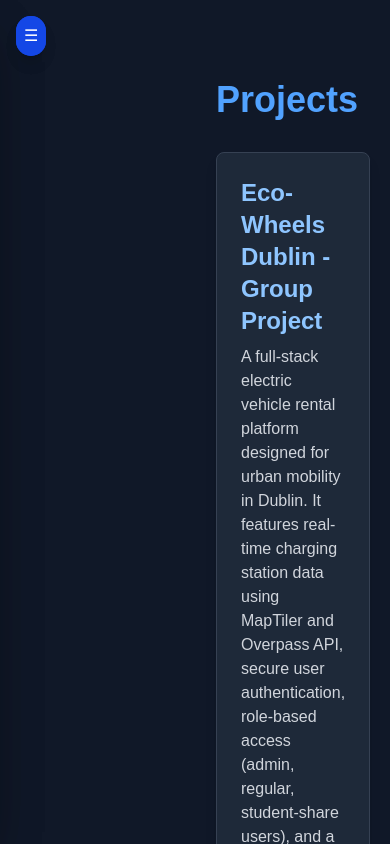
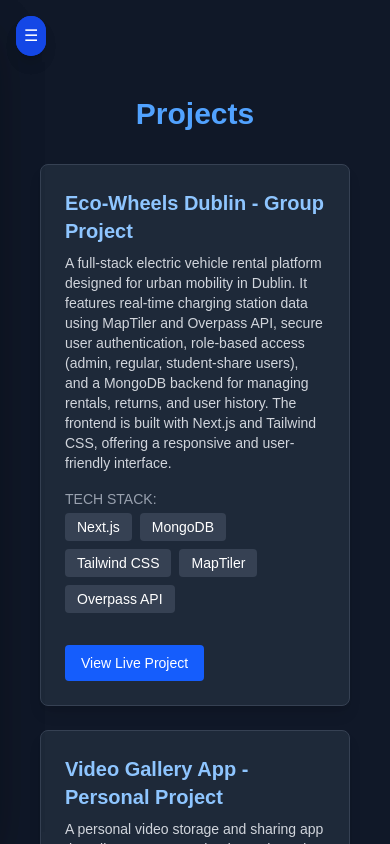
Before and after one commit to Femi-coder/my-portfolio, a Next.js app: page /projects in a window 390 px wide. Shown: the top 844 px of the page. Built offline with nearby package versions, Linux system fonts and the light colour scheme.

Commit message:
responsive

```diff
--- a/pages/index.jsx
+++ b/pages/index.jsx
@@ -10,39 +10,40 @@ export default function Home() {
     <>
       <Navbar />
       <TransitionWrapper>
-        <main className="min-h-screen bg-gray-900 text-white pl-48 pt-20 px-8 flex flex-col items-center justify-center text-center">
+        <main className="min-h-screen bg-gray-900 text-white pt-24 px-4 sm:px-8 md:pl-48 flex flex-col items-center justify-center text-center">
           <motion.div
             initial={{ opacity: 0, y: 40 }}
             animate={{ opacity: 1, y: 0 }}
             transition={{ duration: 0.6 }}
-            className="flex flex-col items-center"
+            className="flex flex-col items-center w-full"
           >
-            <Image
-              src="/femi.png"
-              alt="Femi Onasanya"
-              width={450}
-              height={180}
-              className="rounded-full shadow-lg mb-6 border-4 border-blue-500"
-            />
-            <h1 className="text-4xl md:text-5xl font-bold mb-4 text-blue-400">
+            <div className="w-40 sm:w-56 md:w-64 mb-6">
+              <Image
+                src="/femi.png"
+                alt="Femi Onasanya"
+                width={450}
+                height={450}
+                className="rounded-full shadow-lg border-4 border-blue-500 w-full h-auto"
+              />
+            </div>
+
+            <h1 className="text-3xl sm:text-4xl md:text-5xl font-bold mb-4 text-blue-400">
               Femi Onasanya
             </h1>
-            <p className="text-xl text-gray-300 mb-6 max-w-xl">
+            <p className="text-lg sm:text-xl text-gray-300 mb-4 max-w-xl px-2">
               Final Year Computing Student | React & Node.js Developer
             </p>
-            <p className="text-md text-gray-400 max-w-xl mb-6">
+            <p className="text-sm sm:text-md text-gray-400 max-w-xl mb-6 px-2">
               I build fast, accessible, and responsive web apps with modern tech like React, Next.js, Tailwind CSS, and MongoDB.
             </p>
 
-            {/* Call-to-Action */}
             <Link href="/projects">
-              <button className="bg-blue-600 hover:bg-blue-500 text-white py-2 px-6 rounded shadow transition duration-300 mb-4">
+              <button className="bg-blue-600 hover:bg-blue-500 text-white py-2 px-6 rounded shadow transition duration-300 mb-4 text-sm sm:text-base">
                 View My Projects
               </button>
             </Link>
 
-            {/* Social Links */}
-            <div className="flex gap-6 mt-4 text-2xl text-gray-400">
+            <div className="flex gap-6 mt-4 text-xl sm:text-2xl text-gray-400">
               <a
                 href="https://github.com/Femi-coder"
                 target="_blank"
--- a/pages/projects.jsx
+++ b/pages/projects.jsx
@@ -13,50 +13,58 @@ const projects = [
     desc: `A personal video storage and sharing app that allows users to upload, watch, and manage their videos in a clean gallery view. Features include user authentication, secure video uploads, real-time previews, and a private dashboard. Videos are stored in the cloud and accessible only after login.`,
     tech: ['Next.js', 'Firebase Storage', 'Tailwind CSS', 'NextAuth.js'],
     liveLink: 'https://your-video-gallery.vercel.app',
-
   },
   {
-  title: 'Financial Planner',
-  desc: 'A personal finance tracker that lets users manage their income and expenses with login support and user-specific transaction history.',
-  tech: ['Next.js', 'Node.js', 'MongoDB', 'Tailwind CSS', 'bcrypt'],
-  liveLink: 'https://finance-tracker-one-olive.vercel.app/'
+    title: 'Financial Planner',
+    desc: 'A personal finance tracker that lets users manage their income and expenses with login support and user-specific transaction history.',
+    tech: ['Next.js', 'Node.js', 'MongoDB', 'Tailwind CSS', 'bcrypt'],
+    liveLink: 'https://finance-tracker-one-olive.vercel.app/',
   }
-
 ];
-
 
 export default function Projects() {
   return (
     <>
       <Navbar />
       <TransitionWrapper>
-        <main className="min-h-screen bg-gray-900 text-white pl-48 pt-20 px-8">
-          <h1 className="text-4xl font-bold mb-8 text-blue-400">Projects</h1>
-          <div className="grid gap-8 md:grid-cols-2 xl:grid-cols-2">
+        <main className="min-h-screen bg-gray-900 text-white pt-24 px-4 sm:px-8 md:pl-48">
+          <h1 className="text-3xl sm:text-4xl font-bold mb-8 text-blue-400 text-center sm:text-left">
+            Projects
+          </h1>
+
+          <div className="grid gap-6 sm:gap-8 sm:grid-cols-1 md:grid-cols-2 xl:grid-cols-2">
             {projects.map((project) => (
-              <div key={project.title} className="bg-gray-800 p-6 rounded-lg shadow-lg border border-gray-700">
-                <h3 className="text-2xl font-semibold text-blue-300 mb-2">{project.title}</h3>
-                <p className="text-gray-300 mb-4 whitespace-pre-line">{project.desc}</p>
+              <div
+                key={project.title}
+                className="bg-gray-800 p-6 rounded-lg shadow-lg border border-gray-700"
+              >
+                <h3 className="text-xl sm:text-2xl font-semibold text-blue-300 mb-2">
+                  {project.title}
+                </h3>
+                <p className="text-gray-300 mb-4 whitespace-pre-line text-sm sm:text-base">
+                  {project.desc}
+                </p>
 
-                {/* Tech stack */}
                 <div className="mb-4">
                   <h4 className="text-sm uppercase text-gray-400 mb-1">Tech Stack:</h4>
                   <ul className="flex flex-wrap gap-2">
                     {project.tech.map((techItem) => (
-                      <li key={techItem} className="bg-gray-700 px-3 py-1 rounded text-sm text-white">
+                      <li
+                        key={techItem}
+                        className="bg-gray-700 px-3 py-1 rounded text-sm text-white"
+                      >
                         {techItem}
                       </li>
                     ))}
                   </ul>
                 </div>
 
-                {/* Live Link Button */}
                 {project.liveLink && (
                   <a
                     href={project.liveLink}
                     target="_blank"
                     rel="noopener noreferrer"
-                    className="inline-block mt-4 bg-blue-600 hover:bg-blue-500 text-white px-4 py-2 rounded transition"
+                    className="inline-block mt-4 bg-blue-600 hover:bg-blue-500 text-white px-4 py-2 rounded transition text-sm"
                   >
                     View Live Project
                   </a>
```
